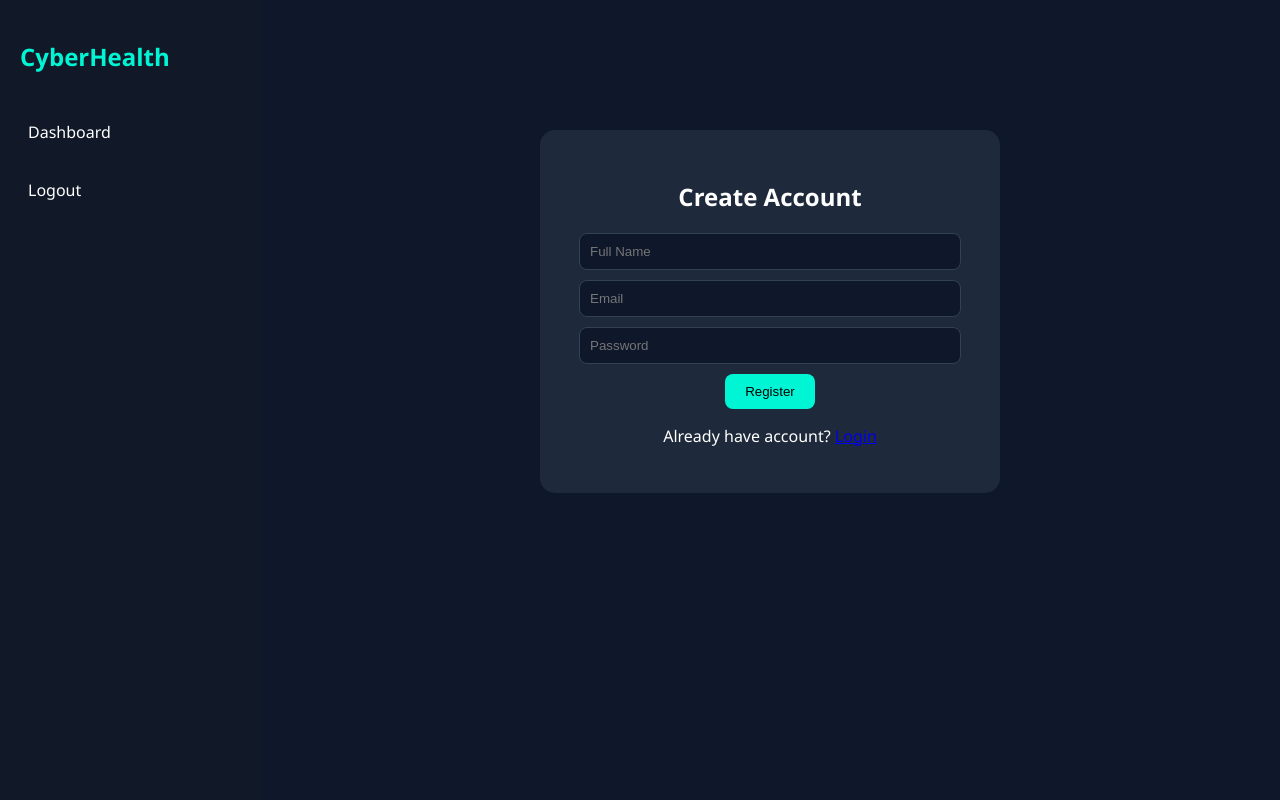
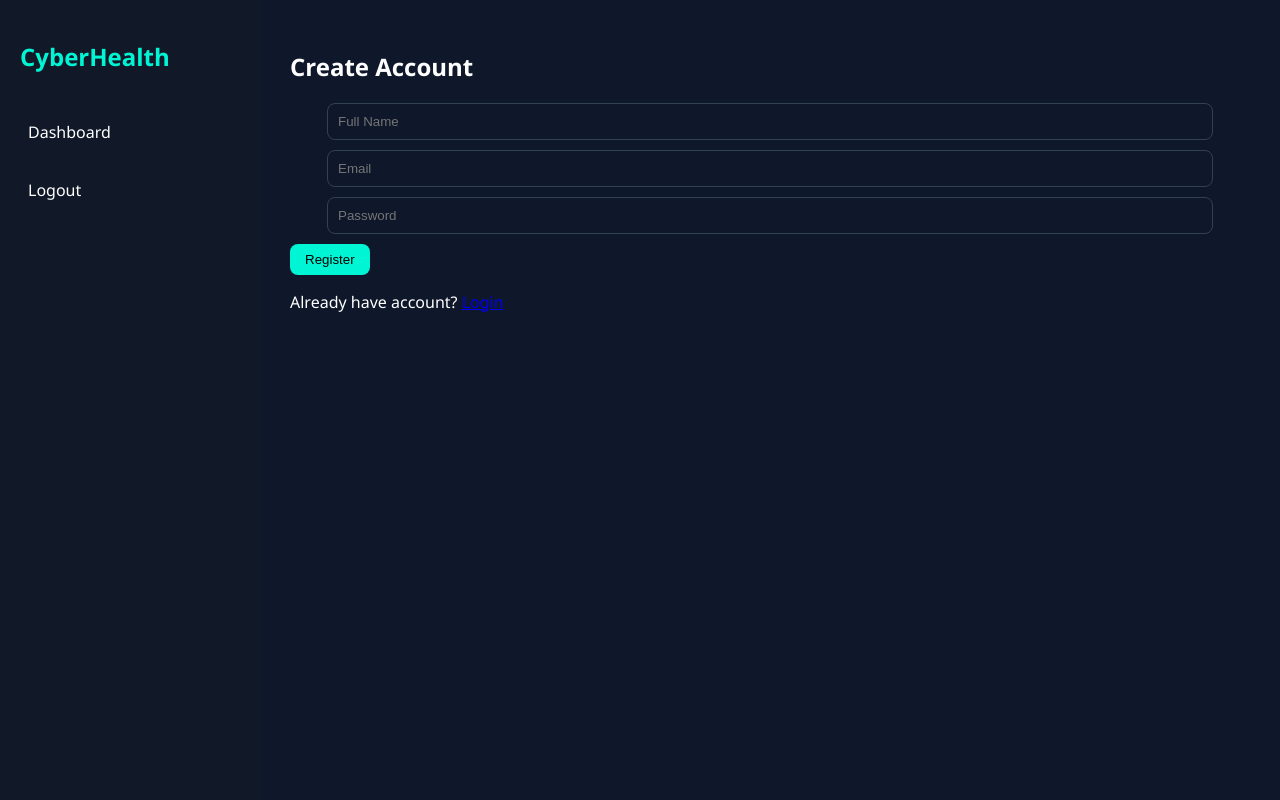
Before and after one commit to ankit18006/CyberHealth-IT-Dashboard, a Flask app: page /register in a window 1280 px wide. Run offline with Flask 3, Linux system fonts and the light colour scheme.

Commit message:
Refactor styles in static/style.css
Removed the .red class and adjusted styles for .add-box and button elements.

```diff
--- a/static/style.css
+++ b/static/style.css
@@ -57,15 +57,12 @@ box-shadow:0 0 15px rgba(0,0,0,0.5);
 .blue{background:#2563eb;}
 .green{background:#16a34a;}
 .yellow{background:#facc15;color:black;}
-.red{background:#dc2626;}
 
-.auth-box{
-max-width:400px;
-margin:100px auto;
+.add-box{
+margin:20px 0;
 background:#1e293b;
-padding:30px;
+padding:20px;
 border-radius:15px;
-text-align:center;
 }
 
 input{
@@ -79,12 +76,14 @@ color:white;
 border-radius:8px;
 }
 
-button{
+button, .btn{
 background:#00f5d4;
 border:none;
-padding:10px 20px;
+padding:8px 15px;
 border-radius:8px;
 cursor:pointer;
+text-decoration:none;
+color:black;
 }
 
 .table-box{
@@ -97,6 +96,7 @@ border-radius:15px;
 table{
 width:100%;
 border-collapse:collapse;
+margin-top:10px;
 }
 
 th, td{
```
